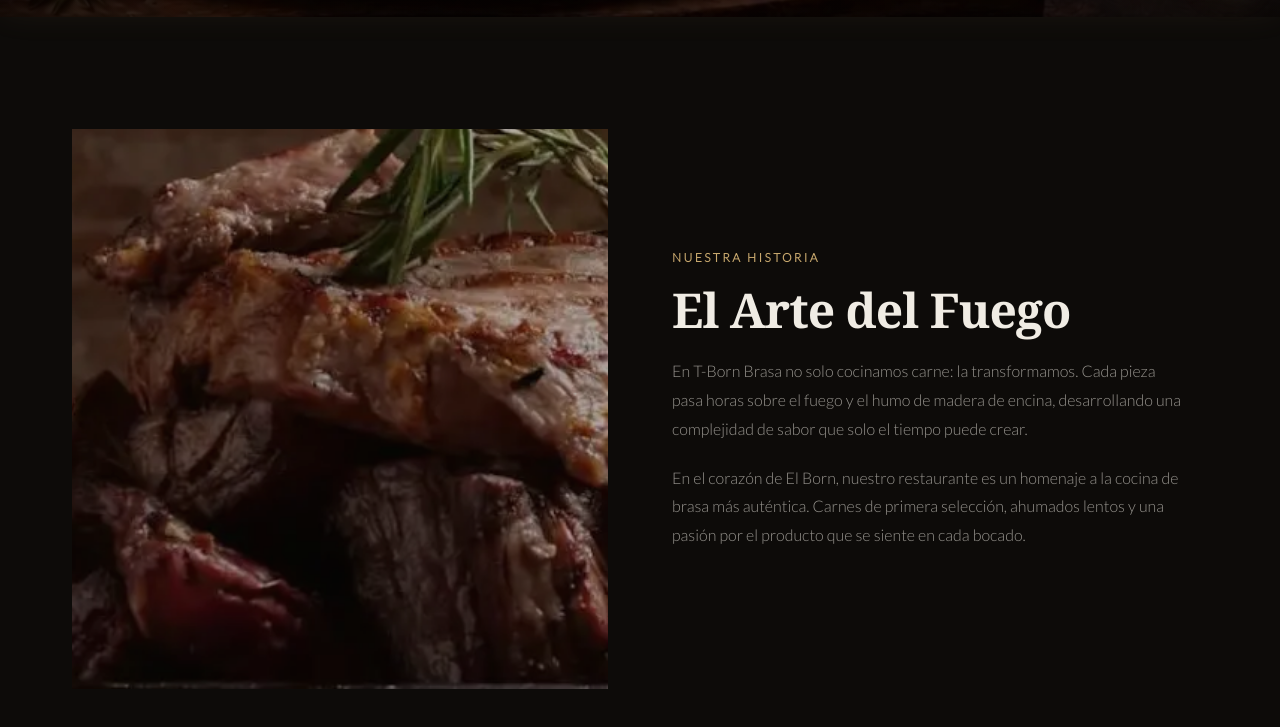
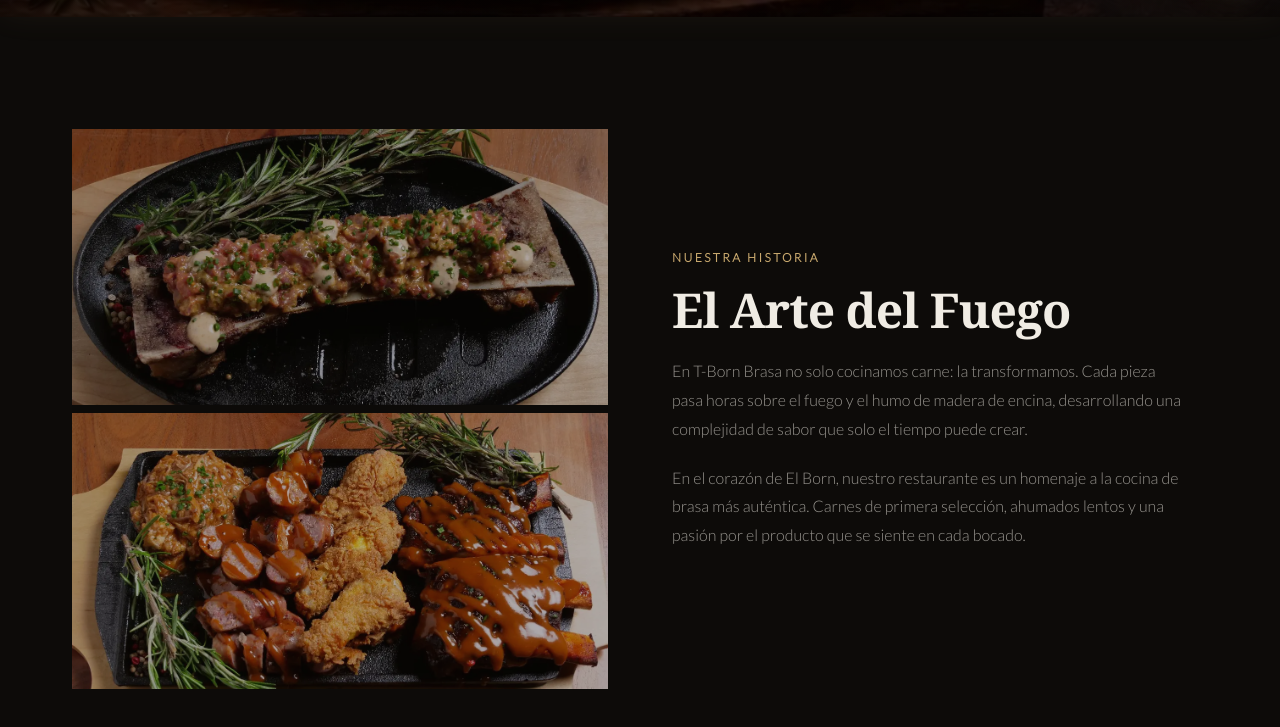
Before and after one commit to rednessworld/t-born-brasa, a plain HTML site: page index.html in a window 1280 px wide. Shown: the part 783-1510 px from the top of the page. Drawn offline with Linux system fonts and the light colour scheme; a web font is replaced by a local one.

Commit message:
fix: about section two-image stacked layout food5 + food9

```diff
--- a/css/style.css
+++ b/css/style.css
@@ -862,6 +862,26 @@ section[id],
   will-change: transform;
 }
 
+.about__image-stack {
+  display: flex;
+  flex-direction: column;
+  gap: 8px;
+  height: 100%;
+}
+
+.about__image-stack picture {
+  display: flex;
+  flex: 1;
+  min-height: 0;
+}
+
+.about__stack-img {
+  width: 100%;
+  height: 100%;
+  object-fit: cover;
+  display: block;
+}
+
 .about__text { }
 
 .about__text h2 { margin-bottom: var(--space-5); }
--- a/index.html
+++ b/index.html
@@ -226,16 +226,22 @@
 
           <!-- Image (right on desktop, top on mobile) -->
           <div class="about__image-wrap reveal--scale">
-            <img
-              id="about-parallax-img"
-              class="about__image"
-              src="images/food1.webp"
-              alt="Plato de brasa de T-Born Brasa"
-              data-i18n-aria="about.img.alt"
-              width="800"
-              height="600"
-              loading="lazy"
-              decoding="async">
+            <div class="about__image-stack">
+              <picture>
+                <source srcset="images/food5.webp" type="image/webp">
+                <img class="about__stack-img" src="images/food5.webp"
+                     alt="Brasa de leña en T-Born Brasa"
+                     width="800" height="600"
+                     loading="lazy" decoding="async">
+              </picture>
+              <picture>
+                <source srcset="images/food9.webp" type="image/webp">
+                <img class="about__stack-img" src="images/food9.webp"
+                     alt="Costillas ahumadas de T-Born Brasa"
+                     width="800" height="600"
+                     loading="lazy" decoding="async">
+              </picture>
+            </div>
           </div>
 
           <!-- Text (left on desktop) -->
```
